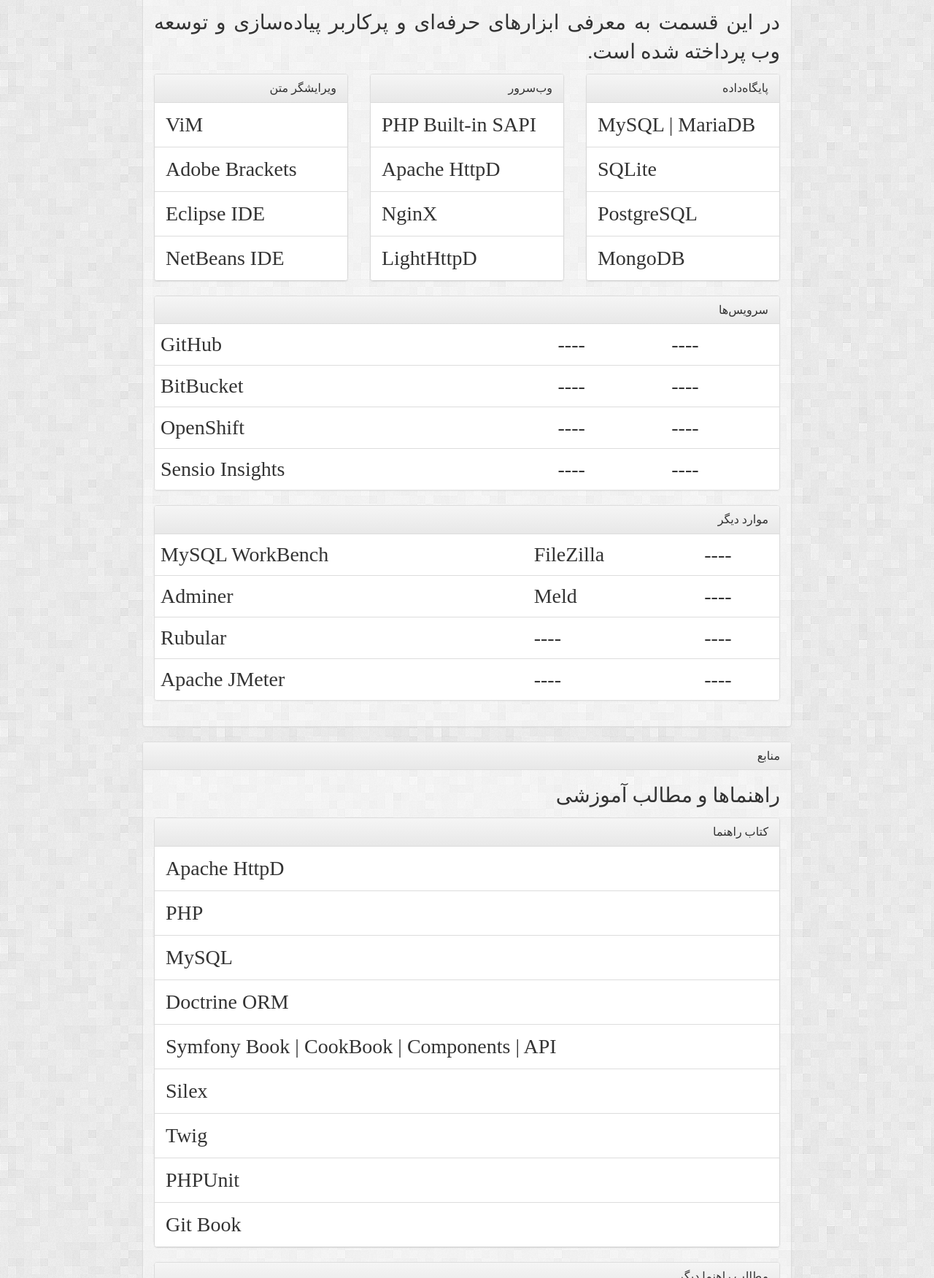
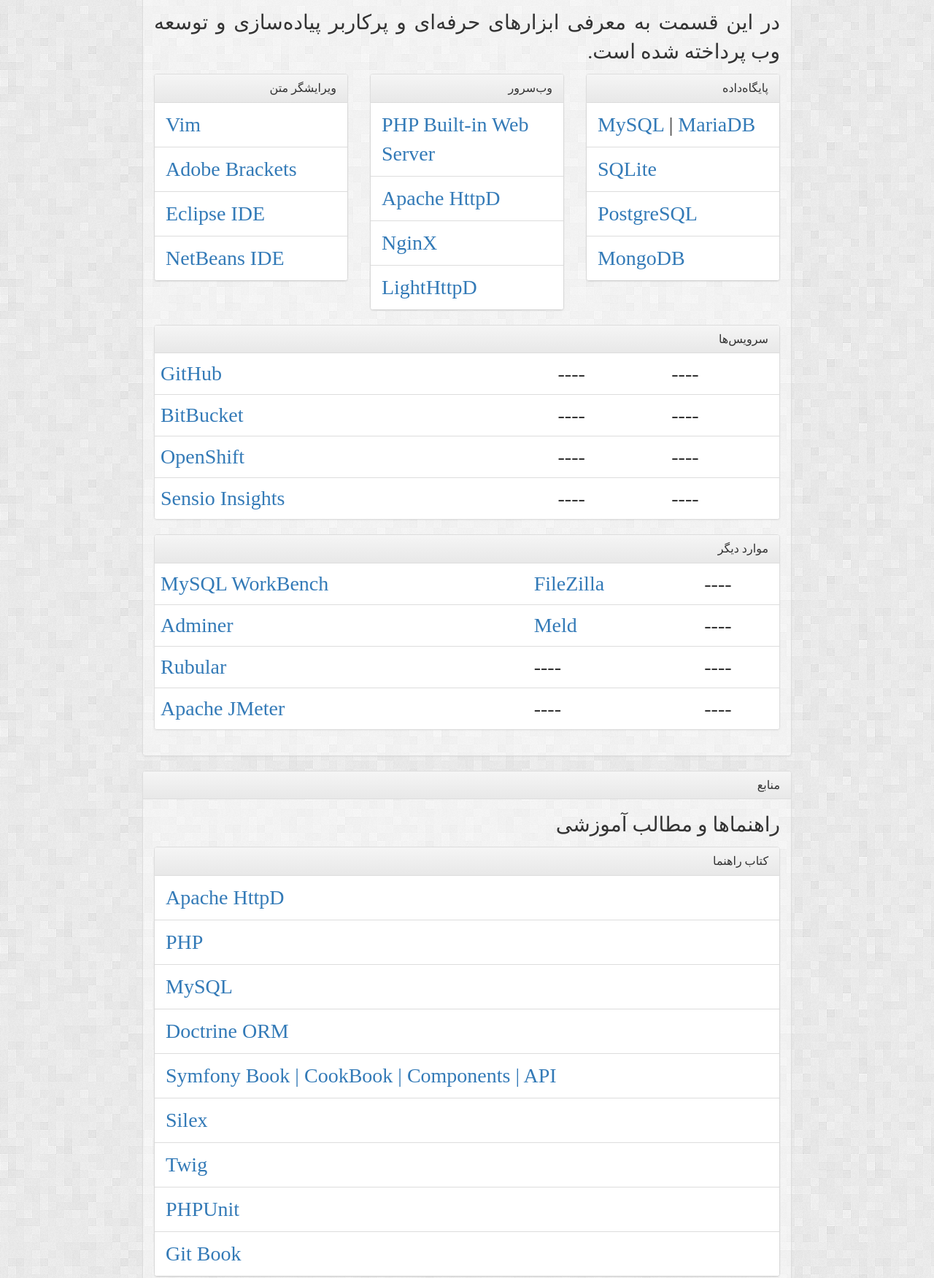
Before and after one commit to slashsBin/mentor-elePHPant, a plain HTML site: page index.html in a window 1280 px wide. Shown: the part 3149-4900 px from the top of the page at 73% size. Drawn offline with nearby package versions, Linux system fonts and the light colour scheme; a web font is replaced by a local one.

Commit message:
Update All Links

```diff
--- a/index.html
+++ b/index.html
@@ -173,10 +173,10 @@
 										<h6 class="panel-title persian">ویرایشگر متن</h6>
 									</div>
 									<ul class="list-group">
-										<li class="list-group-item">ViM</li>
-										<li class="list-group-item">Adobe Brackets</li>
-										<li class="list-group-item">Eclipse IDE</li>
-										<li class="list-group-item">NetBeans IDE</li>
+										<li class="list-group-item"><a href="http://www.vim.org/" target="_blank" title="A highly configurable text editor built to enable efficient text editing">Vim</a></li>
+										<li class="list-group-item"><a href="http://brackets.io/" target="_blank" title="Code the Web, with Web!">Adobe Brackets</a></li>
+										<li class="list-group-item"><a href="http://www.eclipse.org/ide/" target="_blank" title="The award winning IDE">Eclipse IDE</a></li>
+										<li class="list-group-item"><a href="https://netbeans.org/" target="_blank" title="The Smarter and Faster Way to Code">NetBeans IDE</a></li>
 									</ul>
 								</div>
 							</div>
@@ -186,10 +186,10 @@
 										<h6 class="panel-title persian">وب‌سرور</h6>
 									</div>
 									<ul class="list-group">
-										<li class="list-group-item">PHP Built-in SAPI</li>
-										<li class="list-group-item">Apache HttpD</li>
-										<li class="list-group-item">NginX</li>
-										<li class="list-group-item">LightHttpD</li>
+										<li class="list-group-item"><a href="http://www.php.net/manual/en/features.commandline.webserver.php" target="_blank" title="Feel the Power of PHP 5.4.x">PHP Built-in Web Server</a></li>
+										<li class="list-group-item"><a href="http://httpd.apache.org/" target="_blank" title="The Number One HTTP Server On The Internet">Apache HttpD</a></li>
+										<li class="list-group-item"><a href="http://nginx.org/" target="_blank" title="Looking to make your web app faster? Look no further!">NginX</a></li>
+										<li class="list-group-item"><a href="http://www.lighttpd.net/" target="_blank" title="fly light">LightHttpD</a></li>
 									</ul>
 								</div>
 							</div>
@@ -199,10 +199,10 @@
 										<h6 class="panel-title persian">پایگاه‌داده</h6>
 									</div>
 									<ul class="list-group">
-										<li class="list-group-item">MySQL | MariaDB</li>
-										<li class="list-group-item">SQLite</li>
-										<li class="list-group-item">PostgreSQL</li>
-										<li class="list-group-item">MongoDB</li>
+										<li class="list-group-item"><a href="http://www.mysql.com/" target="_blank" title="The world's most popular open source database">MySQL</a> | <a href="https://mariadb.org/" target="_blank" title="An enhanced, drop-in replacement for MySQL">MariaDB</a></li>
+										<li class="list-group-item"><a href="http://www.sqlite.org/" target="_blank" title="Small, Fast, Reliable. Choose any three.">SQLite</a></li>
+										<li class="list-group-item"><a href="http://www.postgresql.org/" target="_blank" title="The world's most advanced open source database">PostgreSQL</a></li>
+										<li class="list-group-item"><a href="http://www.mongodb.org/" target="_blank" title="Agile and Scalable">MongoDB</a></li>
 									</ul>
 								</div>
 							</div>
@@ -215,22 +215,22 @@
 									</div>
 									<table class="table">
 										<tr>
-											<td>GitHub</td>
+											<td><a href="https://github.com/" target="_blank" title="Build software better, together">GitHub</a></td>
 											<td>----</td>
 											<td>----</td>
 										</tr>
 										<tr>
-											<td>BitBucket</td>
+											<td><a href="https://bitbucket.org/" target="_blank" title="Free source code hosting by Atlassian">BitBucket</a></td>
 											<td>----</td>
 											<td>----</td>
 										</tr>
 										<tr>
-											<td>OpenShift</td>
+											<td><a href="https://www.openshift.com/" target="_blank" title="DEVELOP, HOST, AND SCALE YOUR APPS IN THE CLOUD">OpenShift</a></td>
 											<td>----</td>
 											<td>----</td>
 										</tr>
 										<tr>
-											<td>Sensio Insights</td>
+											<td><a href="https://insight.sensiolabs.com/" target="_blank" title="PHP Project Quality, Done Right">Sensio Insights</a></td>
 											<td>----</td>
 											<td>----</td>
 										</tr>
@@ -246,22 +246,22 @@
 									</div>
 									<table class="table">
 										<tr>
-											<td>MySQL WorkBench</td>
-											<td>FileZilla</td>
+											<td><a href="http://www.mysql.com/products/workbench/" target="_blank" title="Unified visual tool for database architects, developers, and DBAs">MySQL WorkBench</a></td>
+											<td><a href="https://filezilla-project.org/" target="_blank" title="The free FTP Solution">FileZilla</a></td>
 											<td>----</td>
 										</tr>
 										<tr>
-											<td>Adminer</td>
-											<td>Meld</td>
+											<td><a href="http://www.adminer.org/" target="_blank" title="Database management in a single PHP file">Adminer</a></td>
+											<td><a href="http://meldmerge.org/" target="_blank" title="Visual diff and merge tool targeted at developers">Meld</a></td>
 											<td>----</td>
 										</tr>
 										<tr>
-											<td>Rubular</td>
+											<td><a href="http://rubular.com/" target="_blank" title="Handy way to test regular expressions">Rubular</a></td>
 											<td>----</td>
 											<td>----</td>
 										</tr>
 										<tr>
-											<td>Apache JMeter</td>
+											<td><a href="http://jmeter.apache.org/" target="_blank" title="A 100% pure Java application designed to load test functional behavior and measure performance">Apache JMeter</a></td>
 											<td>----</td>
 											<td>----</td>
 										</tr>
@@ -286,16 +286,16 @@
 								<h4 class="panel-title persian">کتاب راهنما</h4>
 							</div>
 							<ul class="list-group">
-								<li class="list-group-item">Apache HttpD</li>
-								<li class="list-group-item">PHP</li>
-								<li class="list-group-item">MySQL</li>
-								<li class="list-group-item">Doctrine ORM</li>
-								<li class="list-group-item">Symfony Book | CookBook |
-									Components | API</li>
-								<li class="list-group-item">Silex</li>
-								<li class="list-group-item">Twig</li>
-								<li class="list-group-item">PHPUnit</li>
-								<li class="list-group-item">Git Book</li>
+								<li class="list-group-item"><a href="" target="_blank">Apache HttpD</a></li>
+								<li class="list-group-item"><a href="" target="_blank">PHP</a></li>
+								<li class="list-group-item"><a href="" target="_blank">MySQL</a></li>
+								<li class="list-group-item"><a href="" target="_blank">Doctrine ORM</a></li>
+								<li class="list-group-item"><a href="" target="_blank">Symfony Book | CookBook |
+									Components | API</a></li>
+								<li class="list-group-item"><a href="" target="_blank">Silex</a></li>
+								<li class="list-group-item"><a href="" target="_blank">Twig</a></li>
+								<li class="list-group-item"><a href="" target="_blank">PHPUnit</a></li>
+								<li class="list-group-item"><a href="" target="_blank">Git Book</a></li>
 							</ul>
 						</div>
 
@@ -304,8 +304,8 @@
 								<h4 class="panel-title persian">مطالب راهنما دیگر</h4>
 							</div>
 							<ul class="list-group">
-								<li class="list-group-item">DevDocs.io</li>
-								<li class="list-group-item">ReadTheDocs</li>
+								<li class="list-group-item"><a href="http://devdocs.io/" target="_blank">DevDocs.io</a></li>
+								<li class="list-group-item"><a href="https://readthedocs.org/" target="_blank">Read The Docs</a></li>
 							</ul>
 						</div>
 
@@ -317,8 +317,9 @@
 						<h4 class="panel-title persian">لینک‌های مفید</h4>
 					</div>
 					<ul class="list-group">
-						<li class="list-group-item">PHP The Right Way</li>
-						<li class="list-group-item">FOS Bundles: Friends of Symfony</li>
+						<li class="list-group-item"><a href="http://www.phptherightway.com/" target="_blank">PHP The Right Way</a></li>
+						<li class="list-group-item"><a href="http://friendsofsymfony.github.io/" target="_blank">FOS Bundles: Friends of Symfony</a></li>
+						<li class="list-group-item"><a href="http://phpqatools.org/" target="_blank">The PHP Quality Assurance Toolchain</a></li>
 					</ul>
 				</div>
 			</div>
```
